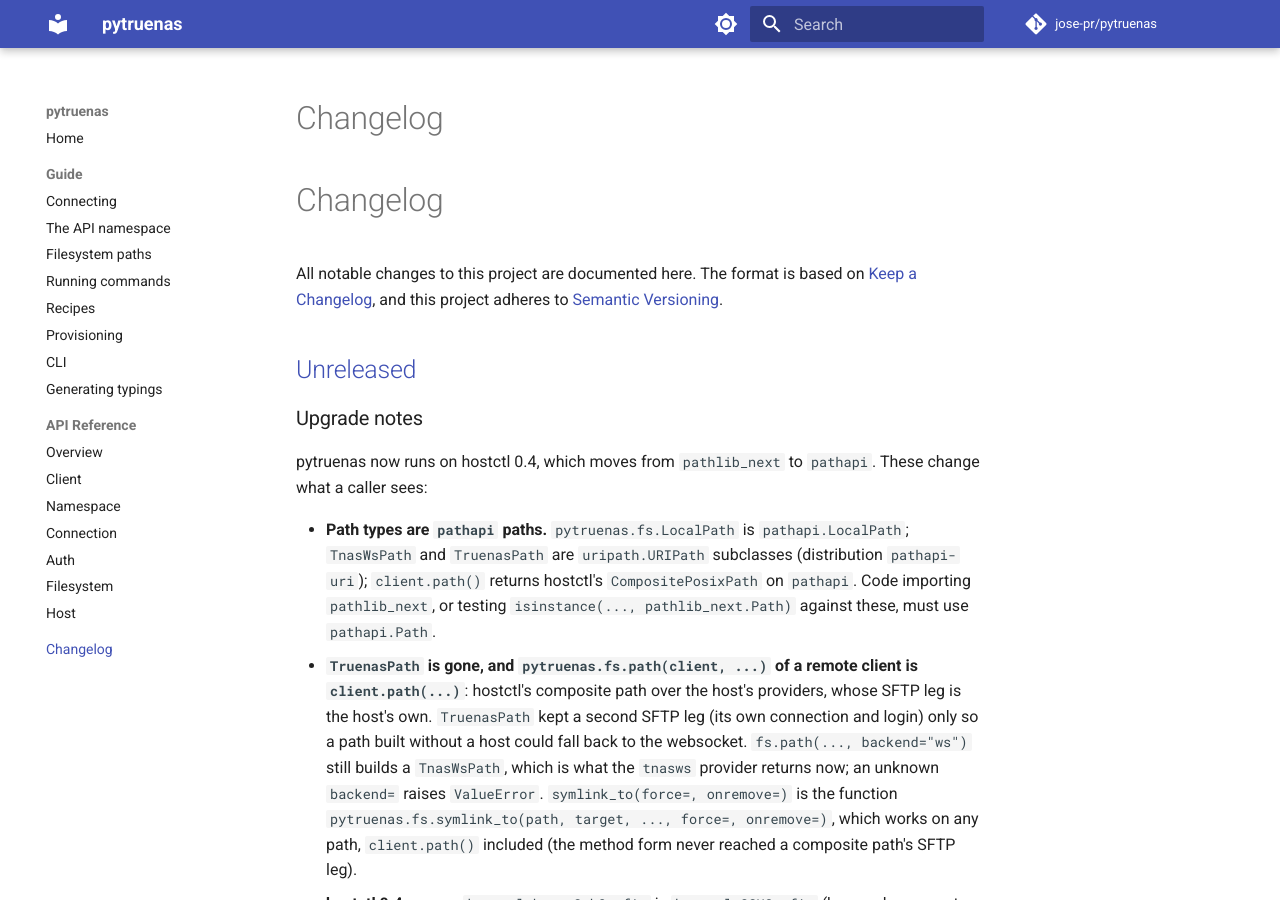
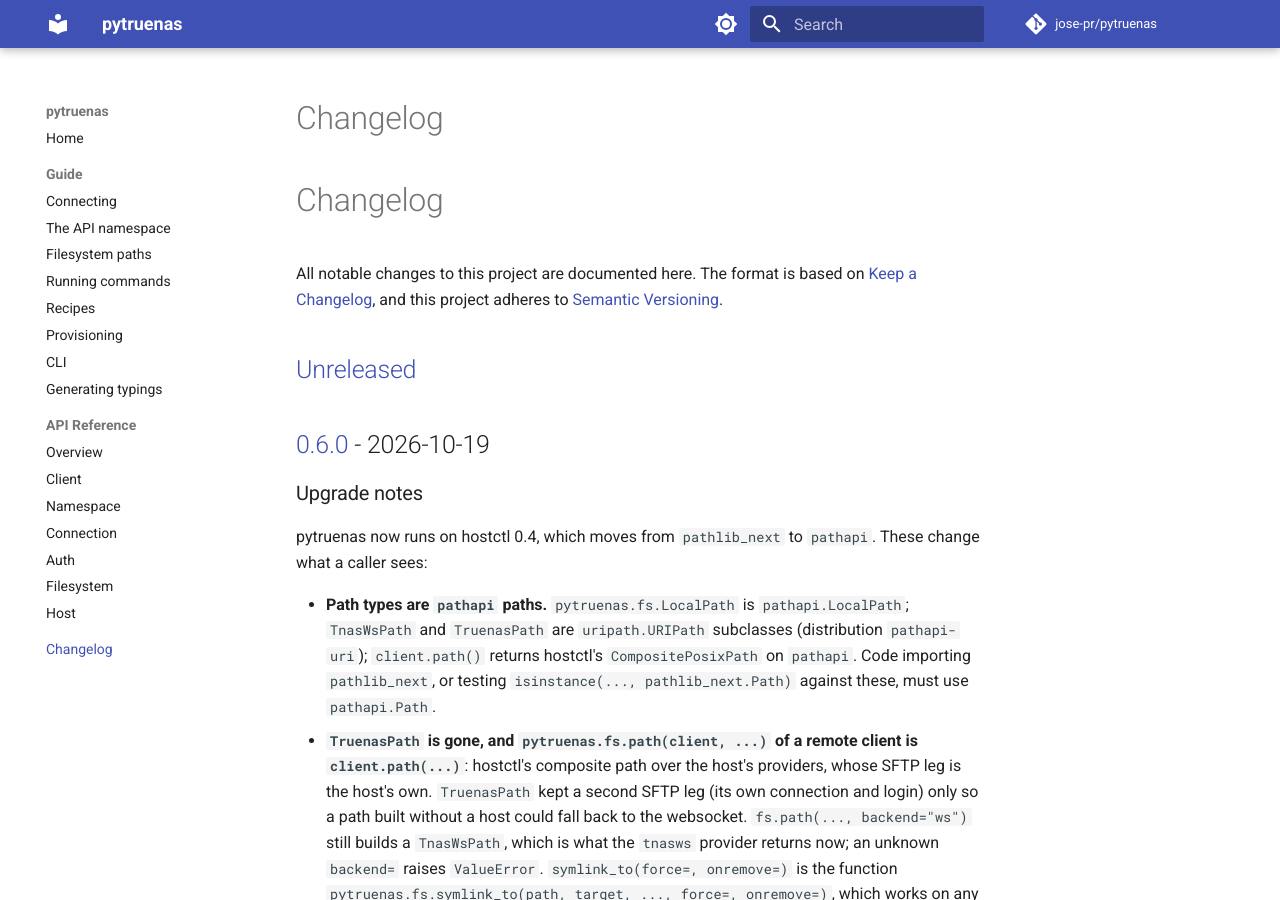
Before and after one commit to jose-pr/pytruenas, an MkDocs documentation site: the page built from docs/changelog.md, in a window 1280 px wide and 900 px high. Built offline with MkDocs 1.6.1 and Material for MkDocs 9.7.7, drawn with Linux system fonts in a browser that asks for light colours; comment, search, counter and statistics services are not loaded.

```diff
--- a/CHANGELOG.md
+++ b/CHANGELOG.md
@@ -5,6 +5,8 @@ All notable changes to this project are documented here. The format is based on
 adheres to [Semantic Versioning](https://semver.org/spec/v2.0.0.html).
 
 ## [Unreleased]
+
+## [0.6.0] - 2026-10-19
 
 ### Upgrade notes
 
@@ -1735,7 +1737,8 @@ below is simply what the package contains.
   `ssh` extra); the middleware API has no command-exec method. SFTP is handled by
   `pathlib_next`.
 
-[Unreleased]: https://github.com/jose-pr/pytruenas/compare/v0.5.4...HEAD
+[Unreleased]: https://github.com/jose-pr/pytruenas/compare/v0.6.0...HEAD
+[0.6.0]: https://github.com/jose-pr/pytruenas/compare/v0.5.4...v0.6.0
 [0.5.4]: https://github.com/jose-pr/pytruenas/compare/v0.5.3...v0.5.4
 [0.5.3]: https://github.com/jose-pr/pytruenas/compare/v0.5.2...v0.5.3
 [0.5.2]: https://github.com/jose-pr/pytruenas/compare/v0.5.1...v0.5.2
--- a/pyproject.toml
+++ b/pyproject.toml
@@ -4,7 +4,7 @@ build-backend = "hatchling.build"
 
 [project]
 name = "pytruenas"
-version = "0.5.4"
+version = "0.6.0"
 authors = [{ name = "Jose A." }]
 description = "A typed, Pythonic client and CLI for the TrueNAS middleware API"
 readme = "README.md"
```
Also changed, not shown: RELEASENOTES.md (+2 -0 lines).
